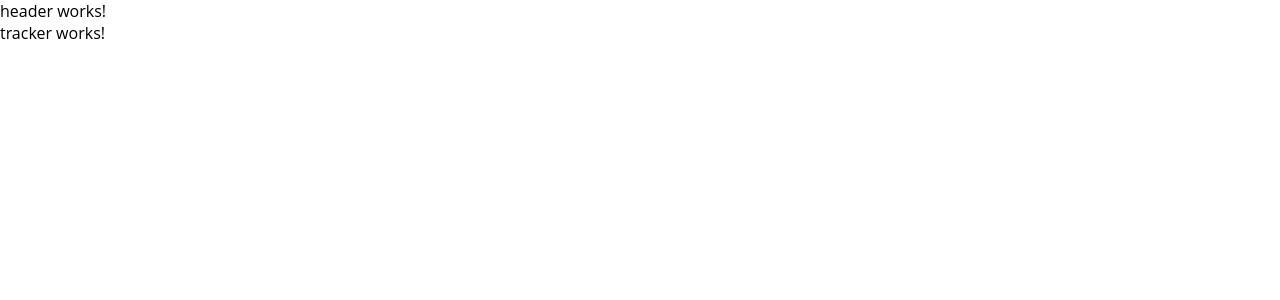
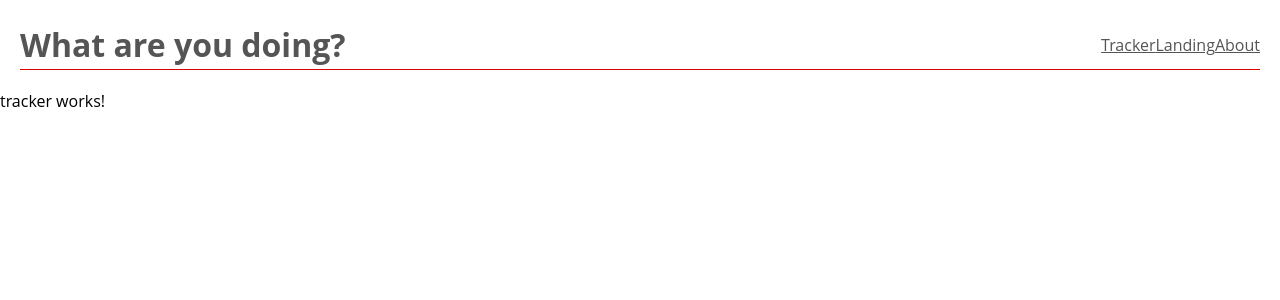
Before and after one commit to TSpierings/WhatAreYouDoing, an Angular app: page /landing in a window 1280 px wide. Both pictures are taken after a click on the button "Enter". Shown: the top 300 px of the page. Built offline with nearby package versions, Linux system fonts and the light colour scheme.

Commit message:
Add styling to header

```diff
--- a/src/app/components/header/header.component.html
+++ b/src/app/components/header/header.component.html
@@ -1,3 +1,8 @@
-<p>
-  header works!
-</p>
+<header>
+  <h1>What are you doing?</h1>
+  <nav>
+    <a routerLink="/tracker">Tracker</a>
+    <a routerLink="/landing">Landing</a>
+    <a routerLink="/">About</a>
+  </nav>
+</header>
--- /dev/null
+++ b/src/app/components/header/header.component.scss
@@ -0,0 +1,32 @@
+@import '../../shared/colors.scss';
+
+header {
+    display: flex;
+    height: 50px;
+    justify-content: space-between;
+    align-items: center;
+    border-bottom: 1px solid $highlight;
+    color: $text-dark;
+    margin: 20px;
+    animation: fadein 1s;
+
+    h1 {
+
+    }
+
+    nav {
+
+        a {
+            color: $text-dark;
+
+            &:hover {
+                color: $highlight;
+            }
+        }
+    }
+}
+
+@keyframes fadein {
+    from { opacity: 0; }
+    to   { opacity: 1; }
+}
--- a/src/app/components/header/header.component.ts
+++ b/src/app/components/header/header.component.ts
@@ -3,7 +3,7 @@ import { Component, OnInit } from '@angular/core';
 @Component({
   selector: 'app-header',
   templateUrl: './header.component.html',
-  styleUrls: ['./header.component.css']
+  styleUrls: ['./header.component.scss']
 })
 export class HeaderComponent implements OnInit {
 
```
Also changed, not shown: src/app/components/header/header.component.css (deleted).
